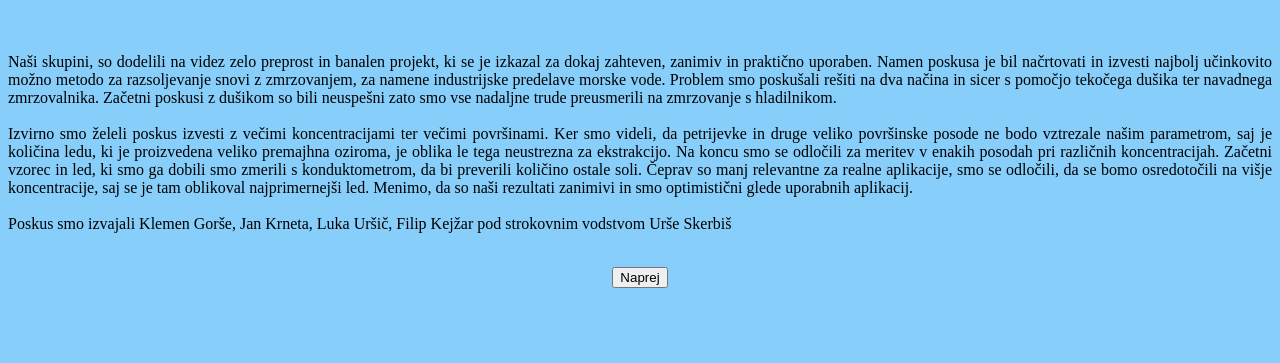
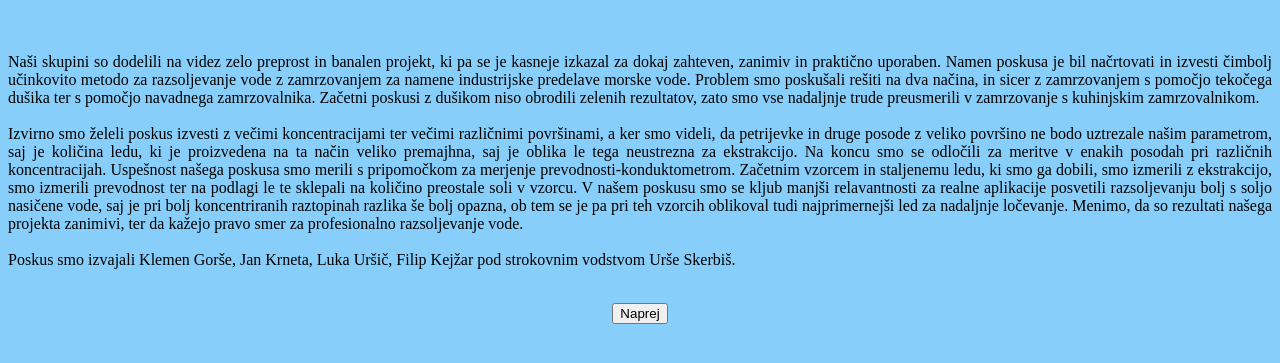
Before and after one commit to imperator2/Razsoljevanje-Vode, a plain HTML site: page Uvod.html in a window 1280 px wide. Shown: the part 311-674 px from the top of the page. Drawn offline with Linux system fonts and the light colour scheme.

Commit message:
Update Uvod.html

```diff
--- a/Uvod.html
+++ b/Uvod.html
@@ -25,20 +25,20 @@ form {text-align: center;}
   </tr>
 </table>
 <h1>Uvod</h1><br>
-<p>Naši skupini, so dodelili na videz zelo preprost in banalen projekt, ki se je izkazal za dokaj zahteven, zanimiv
-in praktično uporaben. Namen poskusa je bil načrtovati in izvesti najbolj učinkovito možno metodo za
-razsoljevanje snovi z zmrzovanjem, za namene industrijske predelave morske vode. Problem smo poskušali
-rešiti na dva načina in sicer s pomočjo tekočega dušika ter navadnega zmrzovalnika. Začetni poskusi z dušikom so bili
-neuspešni zato smo vse nadaljne trude preusmerili na zmrzovanje s hladilnikom.<br><br>
-Izvirno smo želeli poskus izvesti z večimi koncentracijami ter večimi površinami. Ker smo videli,
-da petrijevke in druge veliko površinske posode ne bodo vztrezale našim parametrom, saj je količina ledu,
-ki je proizvedena veliko premajhna oziroma, je oblika le tega neustrezna za ekstrakcijo. Na koncu smo se odločili
-za meritev v enakih posodah pri različnih koncentracijah. Začetni vzorec in led, ki smo ga dobili smo zmerili
-s konduktometrom, da bi preverili količino ostale soli. Čeprav so manj relevantne za realne aplikacije,
-smo se odločili, da se bomo osredotočili na višje koncentracije, saj se je tam oblikoval najprimernejši led.
-Menimo, da so naši rezultati zanimivi in smo optimistični glede uporabnih aplikacij.<br><br>
+<p>Naši skupini so dodelili na videz zelo preprost in banalen projekt, ki pa se je kasneje izkazal za dokaj zahteven, zanimiv
+in praktično uporaben. Namen poskusa je bil načrtovati in izvesti čimbolj učinkovito metodo za
+razsoljevanje vode z zamrzovanjem za namene industrijske predelave morske vode. Problem smo poskušali
+rešiti na dva načina, in sicer z zamrzovanjem s pomočjo tekočega dušika ter s pomočjo navadnega zamrzovalnika. Začetni poskusi z dušikom niso obrodili zelenih rezultatov,
+ zato smo vse nadaljnje trude preusmerili v zamrzovanje s kuhinjskim zamrzovalnikom.<br><br>
+Izvirno smo želeli poskus izvesti z večimi koncentracijami ter večimi različnimi površinami, a ker smo videli,
+da petrijevke in druge posode z veliko površino ne bodo uztrezale našim parametrom, saj je količina ledu,
+ki je proizvedena na ta način veliko premajhna, saj je oblika le tega neustrezna za ekstrakcijo. Na koncu smo se odločili
+za meritve v enakih posodah pri različnih koncentracijah. Uspešnost našega poskusa smo merili s pripomočkom za merjenje prevodnosti-konduktometrom. Začetnim vzorcem in staljenemu ledu, ki smo ga dobili, smo izmerili
+z ekstrakcijo, smo izmerili prevodnost ter na podlagi le te sklepali na količino preostale soli v vzorcu. V našem poskusu smo se kljub manjši relavantnosti za realne aplikacije posvetili razsoljevanju bolj s soljo nasičene vode, saj je pri bolj koncentriranih raztopinah razlika še bolj opazna,
+ ob tem se je pa pri teh vzorcih oblikoval tudi najprimernejši led za nadaljnje ločevanje.
+Menimo, da so rezultati našega projekta zanimivi, ter da kažejo pravo smer za profesionalno razsoljevanje vode.<br><br>
 
-Poskus smo izvajali Klemen Gorše, Jan Krneta, Luka Uršič, Filip Kejžar pod strokovnim vodstvom Urše Skerbiš
+Poskus smo izvajali Klemen Gorše, Jan Krneta, Luka Uršič, Filip Kejžar pod strokovnim vodstvom Urše Skerbiš.
 </p><br>
 <form>
   <button formaction="Teorija.html">Naprej</button>
```
